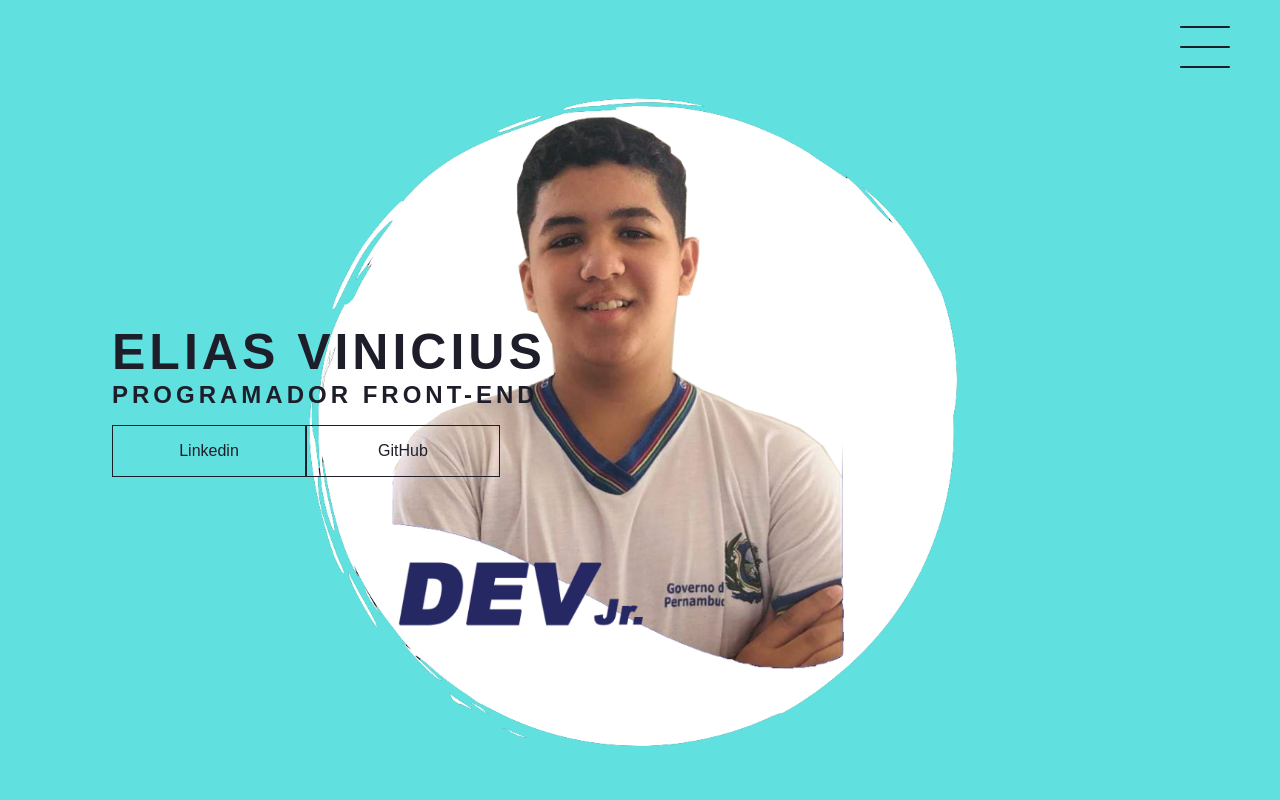
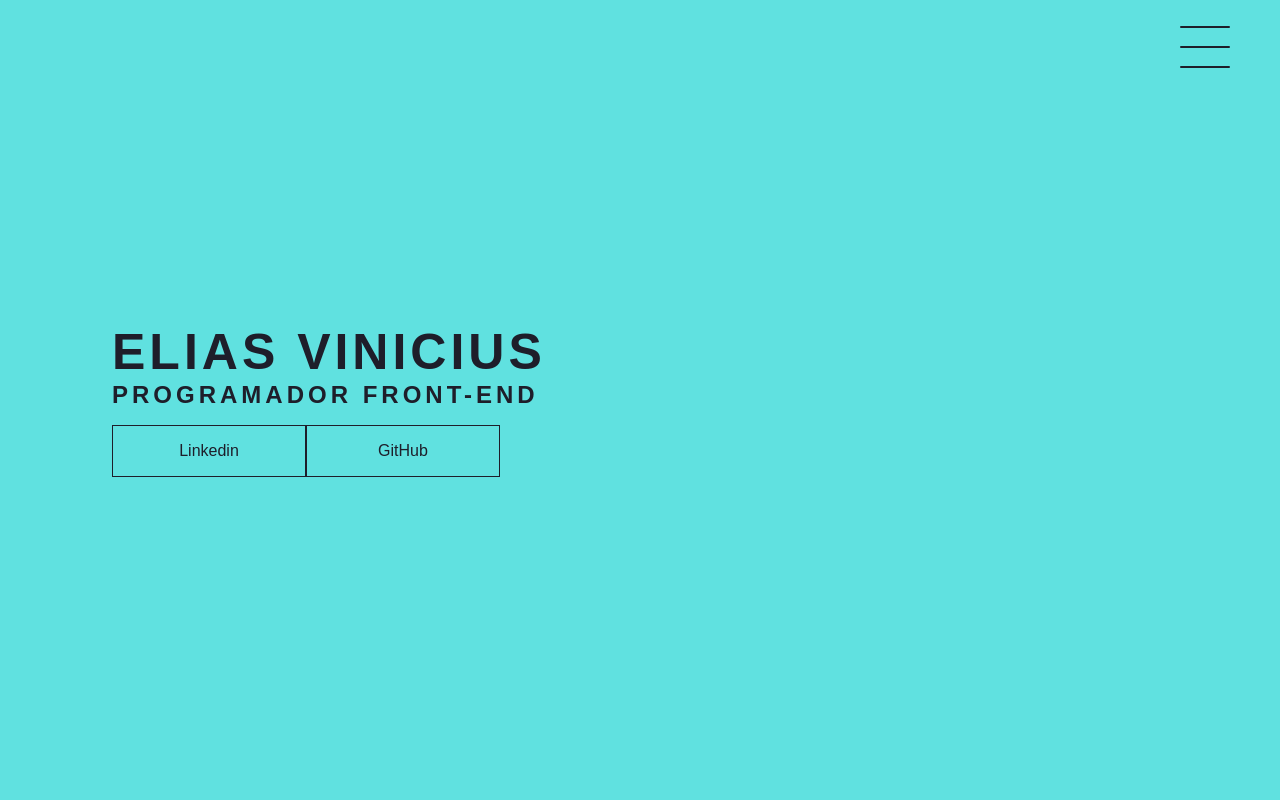
Before and after one commit to elias3110/Portf-lio, a plain HTML site: page index.html in a window 1280 px wide. Shown: the top 800 px of the page. Drawn offline with Linux system fonts and the light colour scheme.

Commit message:
Update style.css

```diff
--- a/style.css
+++ b/style.css
@@ -13,7 +13,7 @@ body{
     height: 100vh;
     width: 100vw;
     background-color: #60E1E0;
-    background-image: url('./img/fot22.png');
+    background-image: url('');
     background-repeat: no-repeat;
     background-position: center;
     background-size: contain;
```
